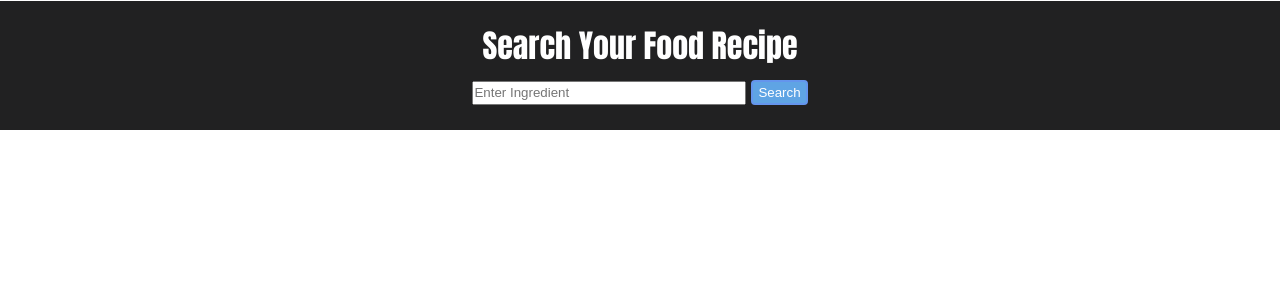
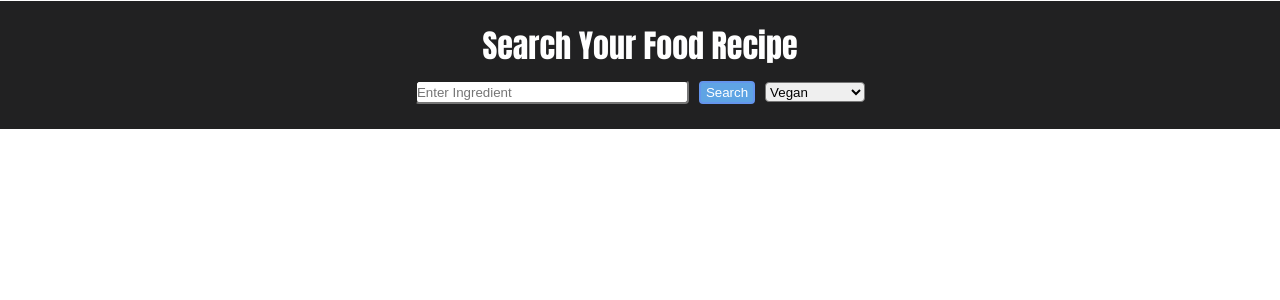
Before and after one commit to everywherejacobkim/Project_Food-recipe-app_React, a React (Create React App) app: page / in a window 1280 px wide. Shown: the top 300 px of the page. Built offline with nearby package versions, Linux system fonts and the light colour scheme.

Commit message:
feat: add health-label scroll down for search

```diff
--- a/src/App.css
+++ b/src/App.css
@@ -29,11 +29,12 @@
 .searchForm input {
   width: 270px;
   height: 20px;
+  border-radius: 4px;
 }
 
 .searchForm button {
-  padding: 3px 5px;
-  margin-left: 5px;
+  padding: 2px 5px;
+  margin-left: 10px;
   background-color: rgb(95, 164, 228);
   border: 2px solid cornflowerblue;
   border-radius: 4px;
@@ -59,3 +60,9 @@
     grid-template-columns: 230px 230px 230px 230px;
   }
 }
+
+.healthLabels {
+  margin-left: 10px;
+  height: 20px;
+  border-radius: 4px;
+}
--- a/src/App.js
+++ b/src/App.js
@@ -4,18 +4,19 @@ import axios from 'axios';
 import RecipeGallery from './component/recipeGallery';
 function App() {
 
-  const [query, queryEdit] = useState("")
-  const [recipes, recipesEdit] = useState([])
+  const [query, queryEdit] = useState("");
+  const [recipes, recipesEdit] = useState([]);
+  const [healthLabel, healthLabelEdit] = useState("vegan");
 
   const YOUR_APP_ID = '15302604';
   const YOUR_APP_KEY = 'a668c1ac2179cadc1b09acd7c6182b50';
 
-  let url = `https://api.edamam.com/search?q=${query}&app_id=${YOUR_APP_ID}&app_key=${YOUR_APP_KEY}&health=alcohol-free`;
+  let url = `https://api.edamam.com/search?q=${query}&app_id=${YOUR_APP_ID}&app_key=${YOUR_APP_KEY}&health=${healthLabel}`;
 
   async function getRecipes(){
     let result = await axios.get(url);
     recipesEdit(result.data.hits);
-
+    console.log(result.data);
   }
 
   const onSubmit = (e) => {
@@ -35,7 +36,23 @@ function App() {
               onChange={(e)=>queryEdit(e.target.value)}>
             </input>
             <button>Search</button>
+            <select className='healthLabels'>
+              <option onClick={()=> healthLabelEdit("vegan")}>Vegan</option>
+              <option onClick={()=> healthLabelEdit("vegetarian")}>Vegetarian</option>
+              <option onClick={()=> healthLabelEdit("paleo")}>Paleo</option>
+              <option onClick={()=> healthLabelEdit("dairy-free")}>Dairy-free</option>
+              <option onClick={()=> healthLabelEdit("gluten-free")}>Gluten-free</option>
+              <option onClick={()=> healthLabelEdit("wheat-free")}>Wheat-free</option>
+              <option onClick={()=> healthLabelEdit("fat-free")}>Fat-free</option>
+              <option onClick={()=> healthLabelEdit("low-sugar")}>Low-sugar</option>
+              <option onClick={()=> healthLabelEdit("egg-free")}>Egg-free</option>
+              <option onClick={()=> healthLabelEdit("peanut-free")}>Peanut-free</option>
+              <option onClick={()=> healthLabelEdit("tree-nut-free")}>Tree-nut-free</option>
+              <option onClick={()=> healthLabelEdit("soy-free")}>Soy-free</option>
+              <option onClick={()=> healthLabelEdit("fish-free")}>Fish-free</option>
+              <option onClick={()=> healthLabelEdit("shellfish-free")}>Shellfish-free</option>
 
+            </select>
           </form>
       </div>
 
```
